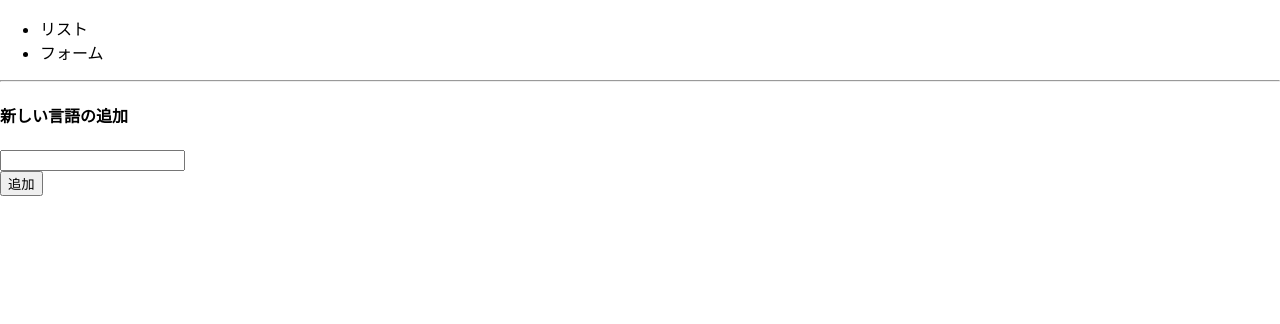
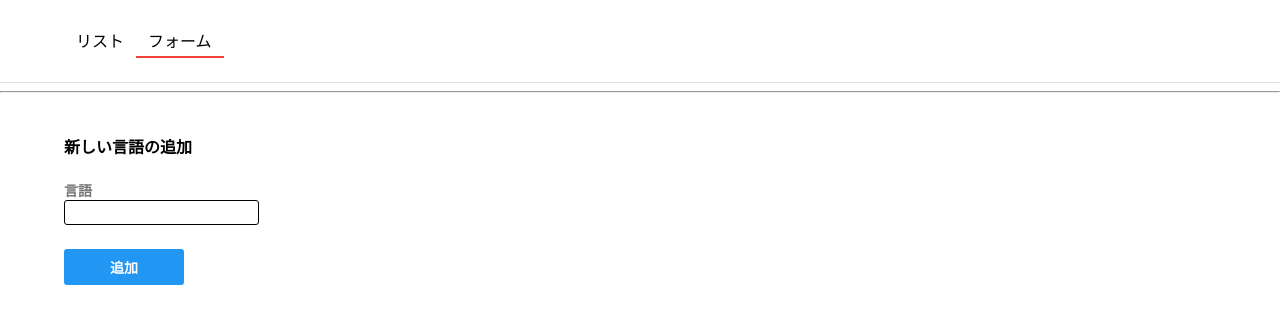
Before and after one commit to shiraishimomoka/React, a React (Create React App) app: page / in a window 1280 px wide. Both pictures are taken after a click on the item "フォーム". Shown: the top 324 px of the page. Built offline with nearby package versions, Linux system fonts and the light colour scheme.

Commit message:
スタイルの適応

```diff
--- a/package.json
+++ b/package.json
@@ -9,6 +9,7 @@
     "react": "^17.0.1",
     "react-dom": "^17.0.1",
     "react-scripts": "4.0.1",
+    "styled-components": "^5.2.1",
     "web-vitals": "^0.2.4"
   },
   "scripts": {
--- a/src/App.js
+++ b/src/App.js
@@ -1,9 +1,28 @@
 import logo from './logo.svg';
 import './App.css';
+import styled from 'styled-components'
 import { useEffect, useState } from "react";
 import { List } from "./List";
 import { Form } from "./Form"
 import { getLanguages } from './const/languages';
+
+const Header = styled.header`
+  display: flex;
+  justify-content: space-space-between;
+  padding: 24px 64px;
+  border-bottom: 1px solid #E0E0E0;
+`
+const HeaderUl = styled.ul`
+  display: flex;
+  margin: 0;
+  padding: 0;
+`
+const HeaderLi = styled.li`
+  list-style: none;
+  padding: 4px 12px;
+  cursor: pointer;
+  border-bottom: ${props => props.focused ? '2px solid #F44336' : 'none'};
+`
 
 function App() {
   const [tab, setTab] = useState('list');
@@ -25,12 +44,12 @@
 
   return (
     <div>
-      <header>
-        <ul>
-          <li onClick = {() => setTab('list')}>リスト</li>
-          <li onClick = {() => setTab('form')}>フォーム</li>
-        </ul>
-      </header>
+      <Header>
+        <HeaderUl>
+          <HeaderLi focused={tab === 'list'} onClick = {() => setTab('list')}>リスト</HeaderLi>
+          <HeaderLi focused={tab === 'form'} onClick = {() => setTab('form')}>フォーム</HeaderLi>
+        </HeaderUl>
+      </Header>
       <hr/>
 
     {
--- a/src/Form.js
+++ b/src/Form.js
@@ -1,4 +1,31 @@
 import { useState } from 'react';
+import { Button } from "./conponents/button";
+import styled from 'styled-components';
+
+const Container = styled.div`
+  padding: 12px 64px;
+`
+
+const Label = styled.label`
+  display: flex;
+  color: #757575;
+  font-size: 14px;
+  font-weight: bold;
+`
+
+const Input = styled.input`
+  border-radius: 3px;
+  padding: 4px 8px;
+  border: 1px solid black;
+`
+
+const ButtonContainer = styled.div`
+  margin-top: 24px;
+`
+
+const FormButton = styled(Button)`
+  width: 120px;
+`
 
 export const Form = ({ onAddLang }) => {
   const [text, setText] = useState('');
@@ -9,16 +36,17 @@
   }
 
   return (
-    <div>
+    <Container>
       <h4>新しい言語の追加</h4>
       <form onSubmit={submitForm}>
         <div>
-          <input type="text" value={text} onChange={(e) => setText(e.target.value)}/>
+          <Label>言語</Label>
+          <Input type="text" value={text} onChange={(e) => setText(e.target.value)}/>
         </div>
-        <div>
-        <button>追加</button>
-        </div>
+        <ButtonContainer>
+          <FormButton>追加</FormButton>
+        </ButtonContainer>
       </form>
-    </div>
+    </Container>
   )
 }
--- a/src/List.js
+++ b/src/List.js
@@ -1,18 +1,23 @@
-import { useEffect } from 'react';
+import styled from 'styled-components';
+
+const Container = styled.div`
+  padding: 12px 64px;
+`
+
+const ListItem = styled.div`
+  padding: 8px 16px;
+
+  &:nth-child(n+2) {
+    border-top: 1px solid #D9DBDE;
+  }
+`
 
 export const List = ({ langs }) => {
-
-  useEffect(() => {
-    return () => {
-
-    }
-  })
-
   return (
     <div>
       {
         langs.map((lang, index) => {
-        return <div key={index}>{ lang }</div>
+        return <ListItem key={index}>{ lang }</ListItem>
         })
       }
     </div>
--- /dev/null
+++ b/src/conponents/button.js
@@ -0,0 +1,13 @@
+import styled from 'styled-components';
+
+export const Button = styled.button`
+  border: none;
+  border-radius: 3px;
+  background-color: #2196F3;
+  padding: 8px 16px;
+  min-width: 100px;
+  font-size: 14px;
+  font-weight: bold;
+  color: white;
+  cursor: pointer;
+`
```
Also changed, not shown: 2 other files (tests, documents, lock files or other folders).
